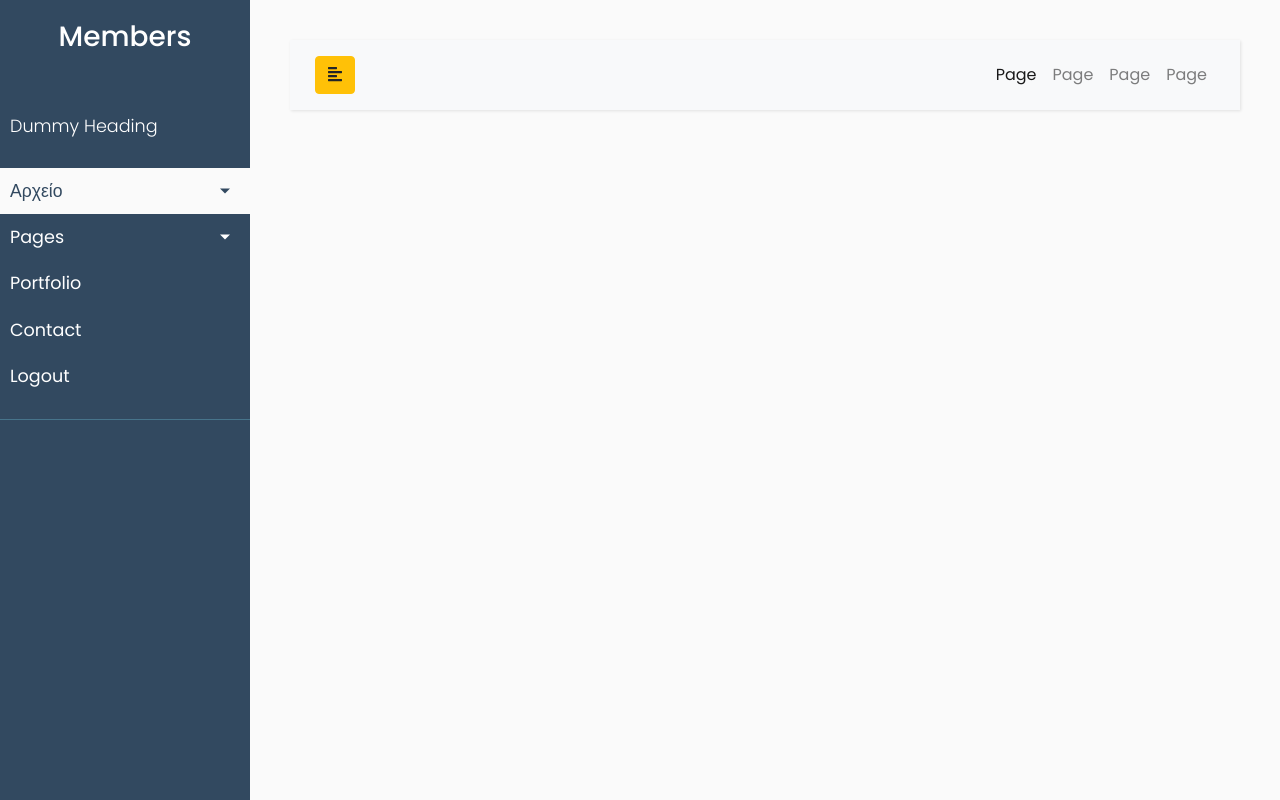
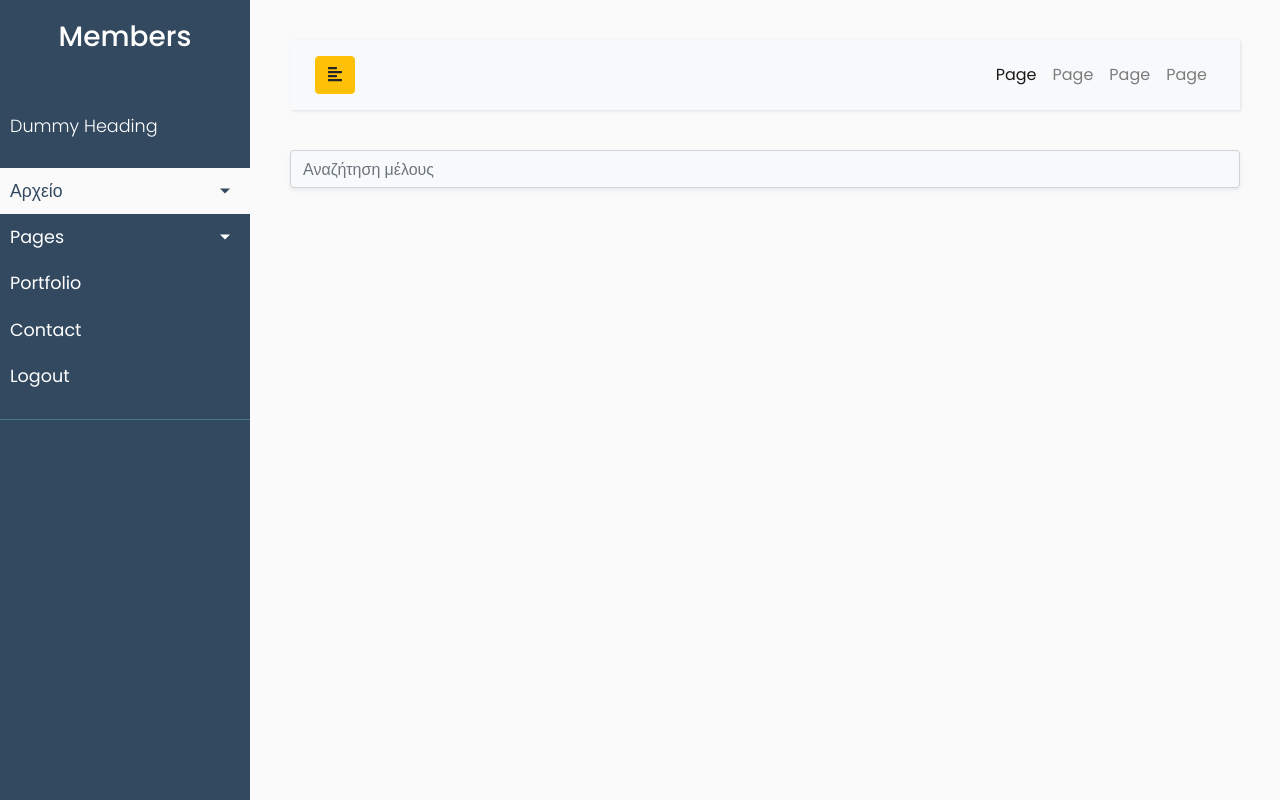
Before and after one commit to kostisvit/Members, a Django app: page / in a window 1280 px wide. Run offline with Django 4.2, Linux system fonts and the light colour scheme; the visitor is signed in with stand-in values (Sample User, id 1); some libraries are stand-ins or nearby versions.

Commit message:
home page search bar

```diff
--- a/templates/home.html
+++ b/templates/home.html
@@ -2,10 +2,9 @@
 
 
     {% block content %}
-    <style>
-
-
-    </style>
+    <div class="">
+        <input type="search" id="search-input" placeholder="Αναζήτηση μέλους " autocomplete="off" aria-describedby="button-addon1" class="form-control bg-light rounded rounded-pill shadow-sm mb-4">
+    </div>
 
 
     {% endblock %}
```
